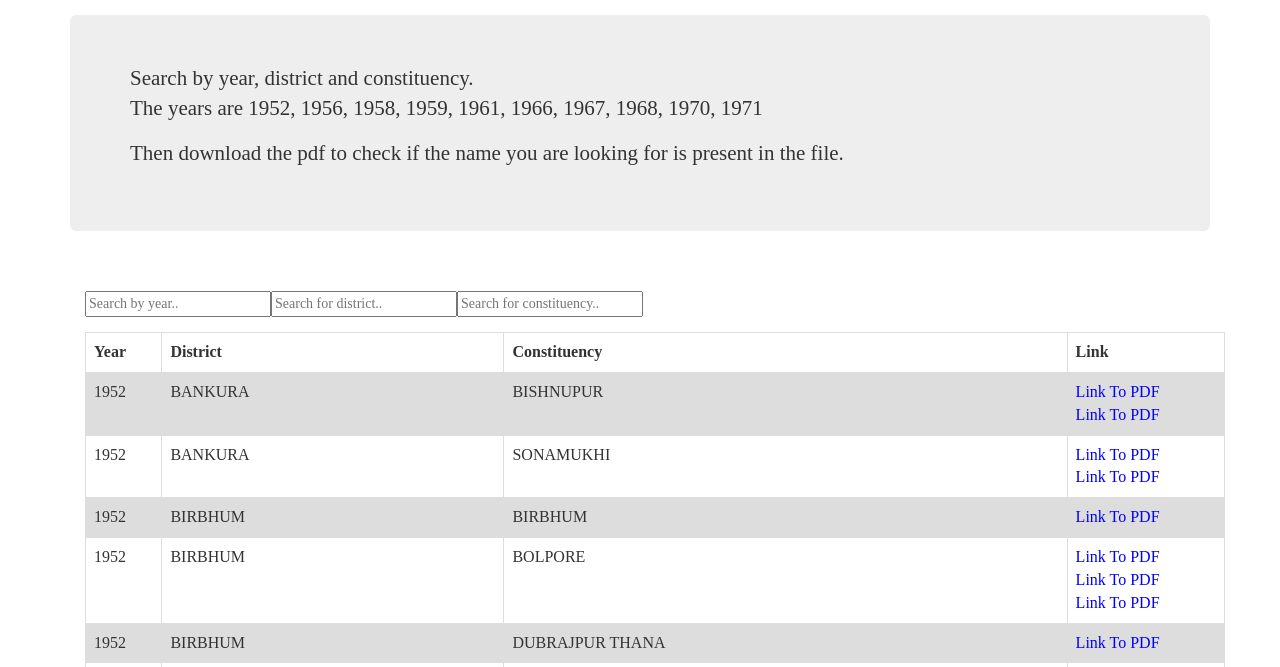
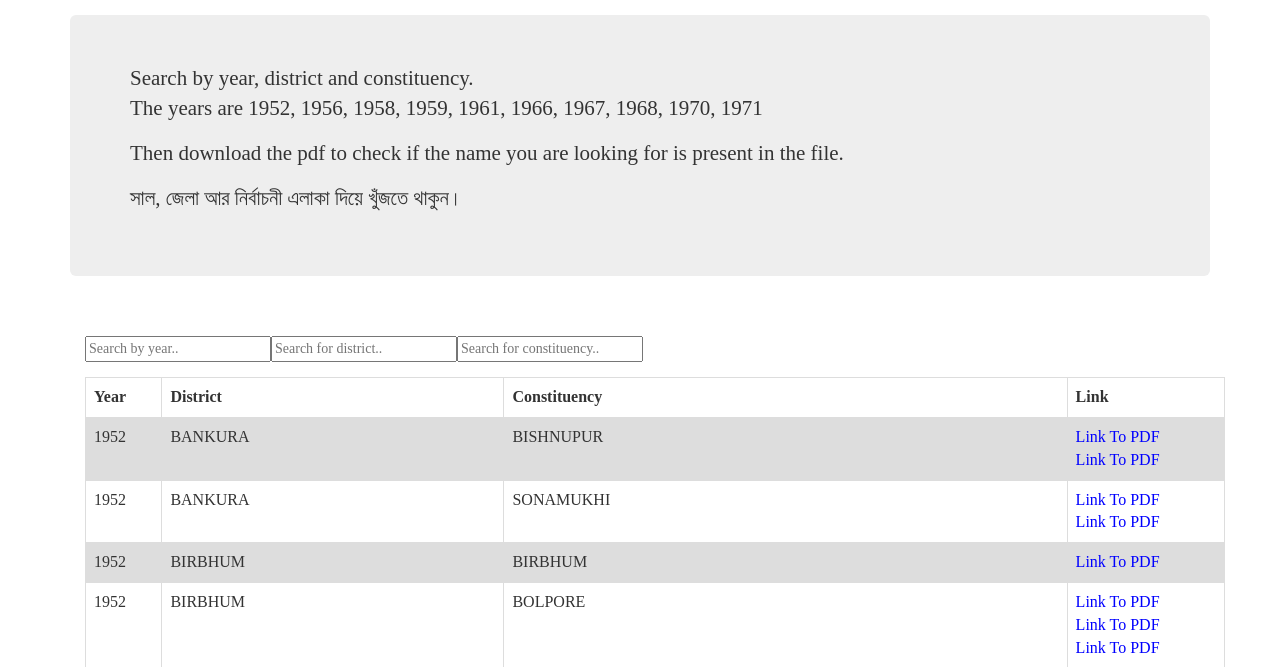
Before and after one commit to ashhadulislam/covid_assistance, a Flask app: page /vlist in a window 1280 px wide. Shown: the top 667 px of the page. Run offline with Flask 2, Linux system fonts and the light colour scheme; some libraries are stand-ins or nearby versions.

Commit message:
all data

```diff
--- a/templates/electorate.html
+++ b/templates/electorate.html
@@ -64,6 +64,10 @@
 						<p class="normal">
 							Then download the pdf to check if the name you are looking for is present in the file.
 						</p>
+						<p class="thick">
+							সাল, জেলা আর নির্বাচনী এলাকা দিয়ে খুঁজতে থাকুন।<br>
+						</p>
+
 
 			</div>
 		</div>
```
